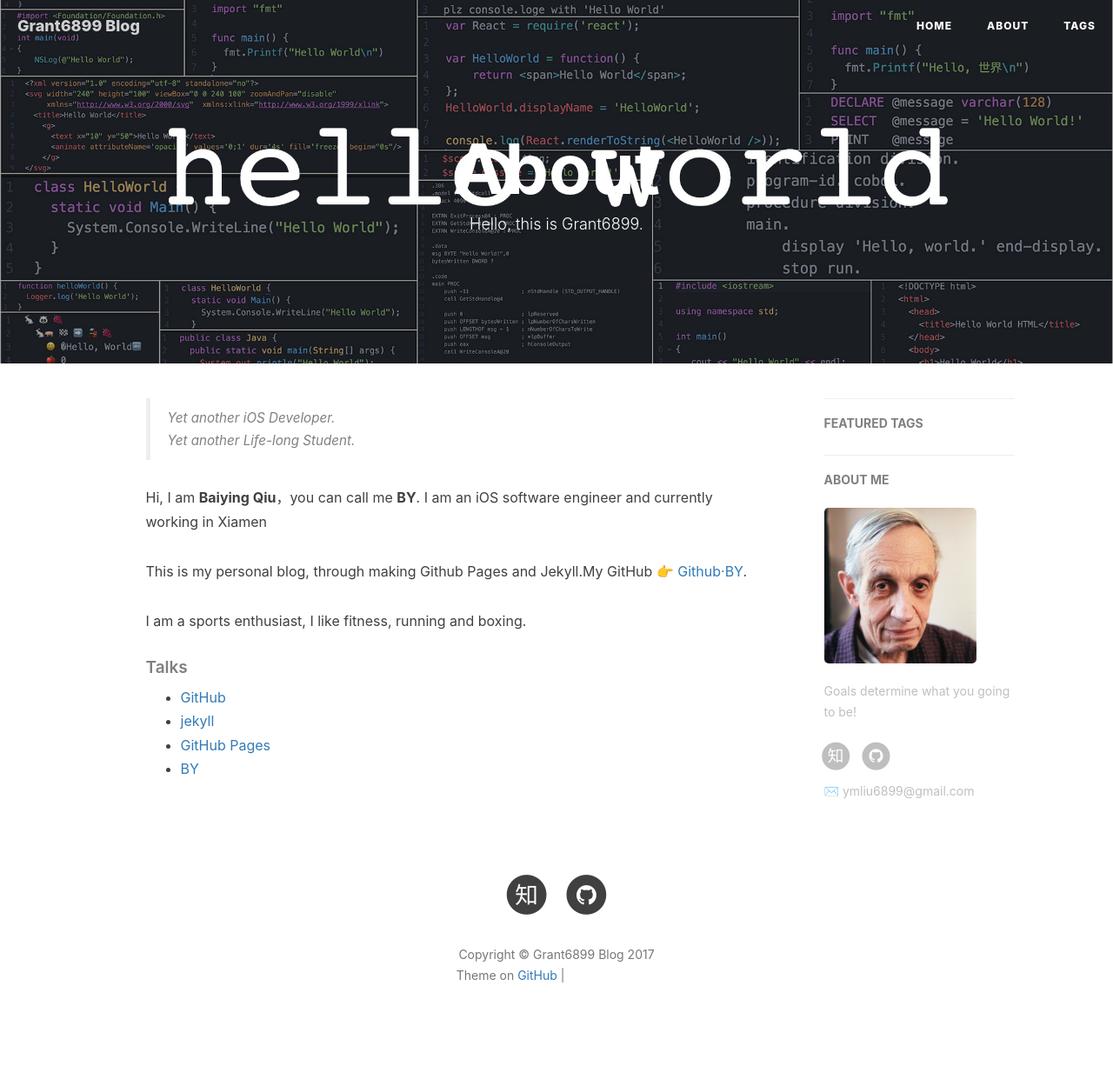
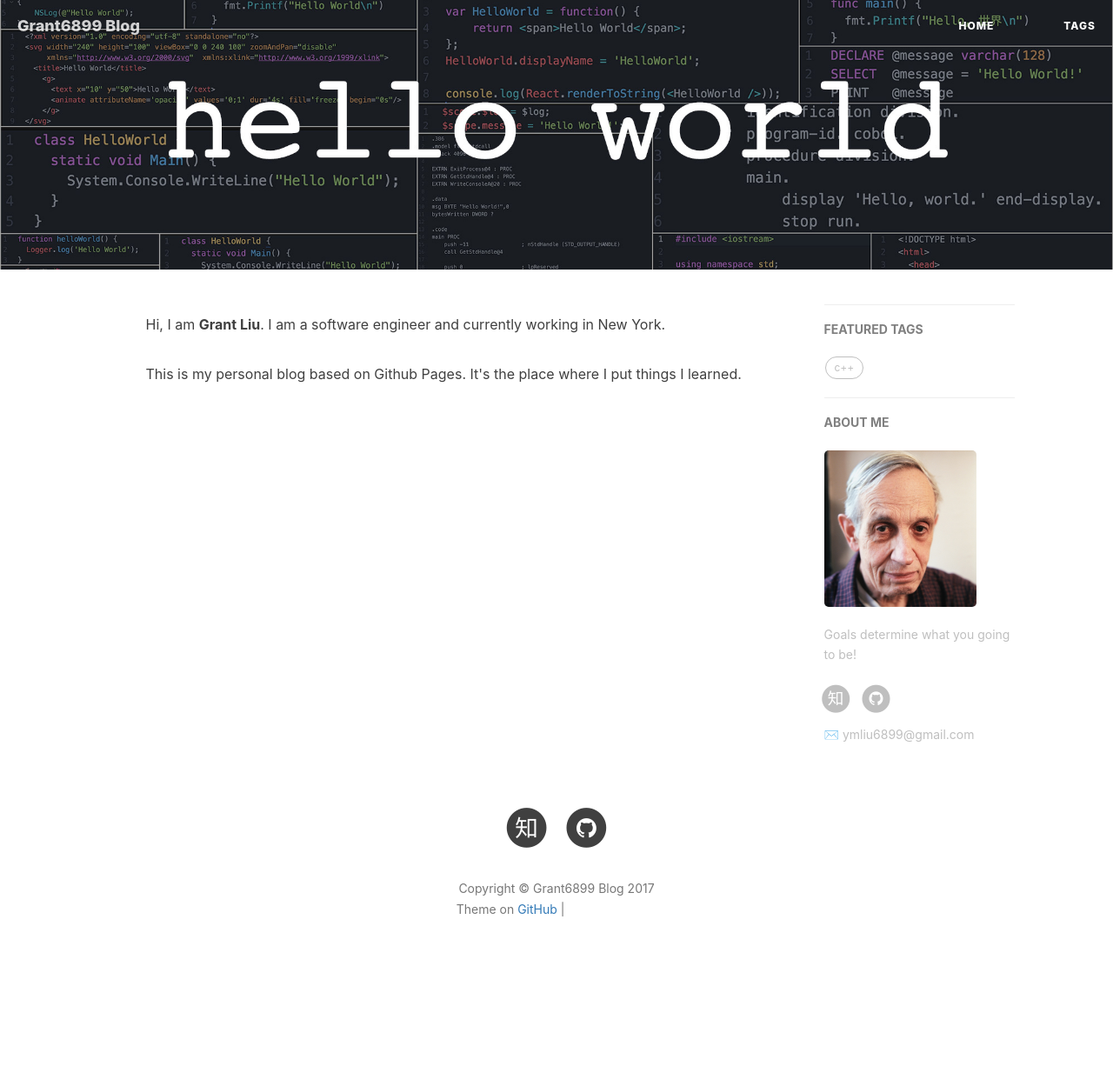
Before and after one commit to Grant6899/Grant6899.github.io, a Jekyll site: the page built from about.html, in a window 1280 px wide. Shown: the whole page at 87% size. Built offline with Jekyll 4.4.1, drawn with Linux system fonts in a browser that asks for light colours; nearby versions of some CDN libraries; comment, search, counter and statistics services are not loaded; after the commit the page ends 1150 px from its top, so only the background shows below that; grey boxes are pictures that could not be loaded.

```diff
--- a/about.html
+++ b/about.html
@@ -1,30 +1,21 @@
 ---
 layout: page
-title: "About"
-description: "Hello, this is Grant6899."
+title: ""
+description: ""
 header-img: "img/post-bg-rwd.jpg"
 ---
 
 
 <!-- English Version -->
 <div class="en post-container">
-    <blockquote><p>Yet another iOS Developer. <br>
-    Yet another Life-long Student.</p></blockquote>
+    <!--<blockquote><p>Yet another iOS Developer. <br>
+    Yet another Life-long Student.</p></blockquote>-->
 
-    <p>Hi, I am <strong>Baiying Qiu</strong>，you can call me <strong>BY</strong>. I am an iOS software engineer and currently working in Xiamen</p>
+    <p>Hi, I am <strong>Grant Liu</strong>. I am a software engineer and currently working in New York.</p>
 
-    <p>This is my personal blog, through making Github Pages and Jekyll.My GitHub  👉 <a href="http://github.com/qiubaiying">Github·BY</a>.</p>
+    <p>This is my personal blog based on Github Pages. It's the place where I put things I learned.</p>
 
-    <p>I am a sports enthusiast, I like fitness, running and boxing.</p>
-
-    <h5>Talks</h5>
-
-    <ul>
-    <li><a href="https://github.com">GitHub</a></li>
-    <li><a href="http://jekyll.com.cn/">jekyll</a></li>
-    <li><a href="https://pages.github.com/">GitHub Pages</a></li>
-    <li><a href="https://qiubaiying.github.io">BY</a></li>
-    </ul>
+    <p></p>
 </div>
 
 
```
Also changed, not shown: _posts/2016-12-20-Lambda-Function.md (added, +75 -0 lines), _posts/2017-11-20-Effective-STL-Notes.md (+1 -1 lines).
